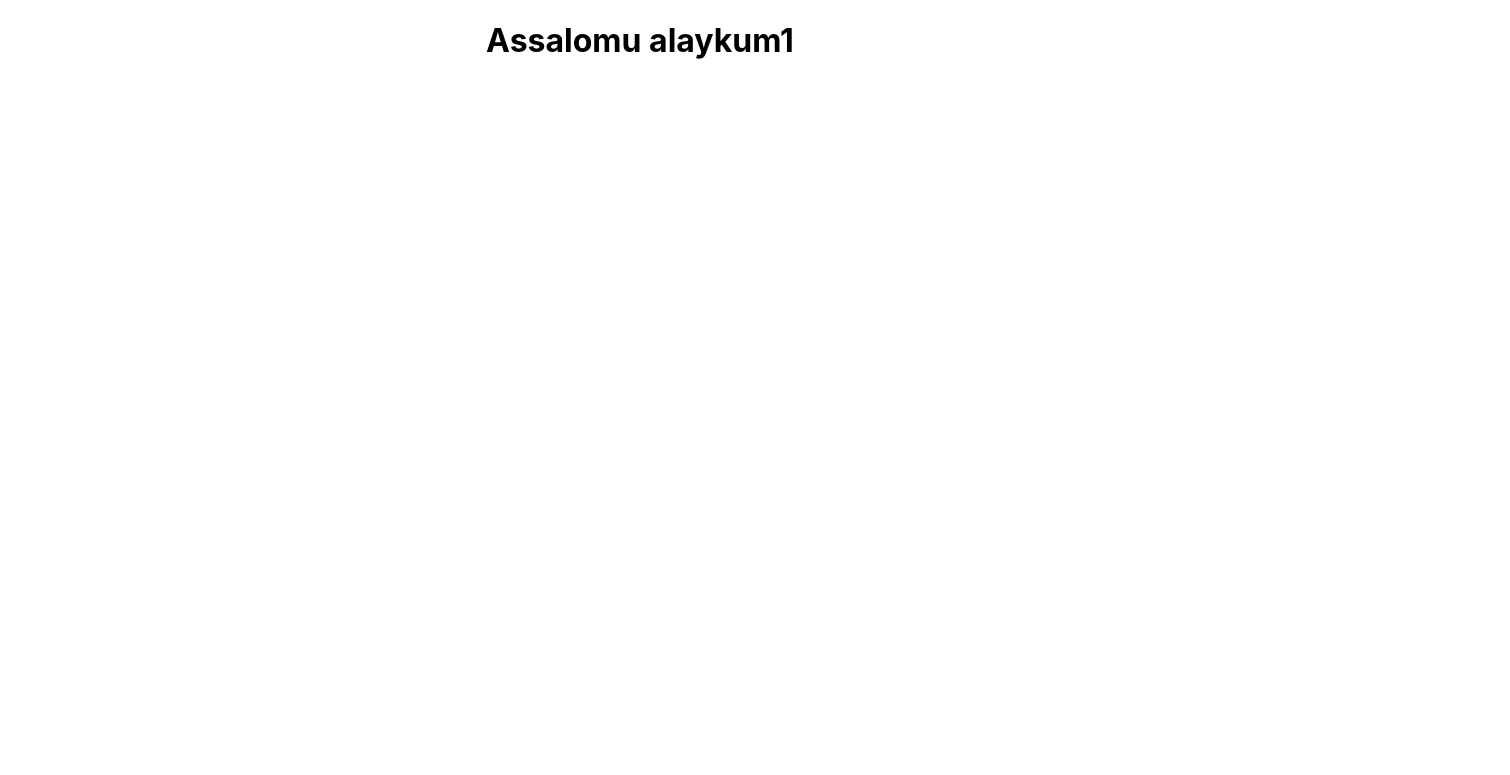
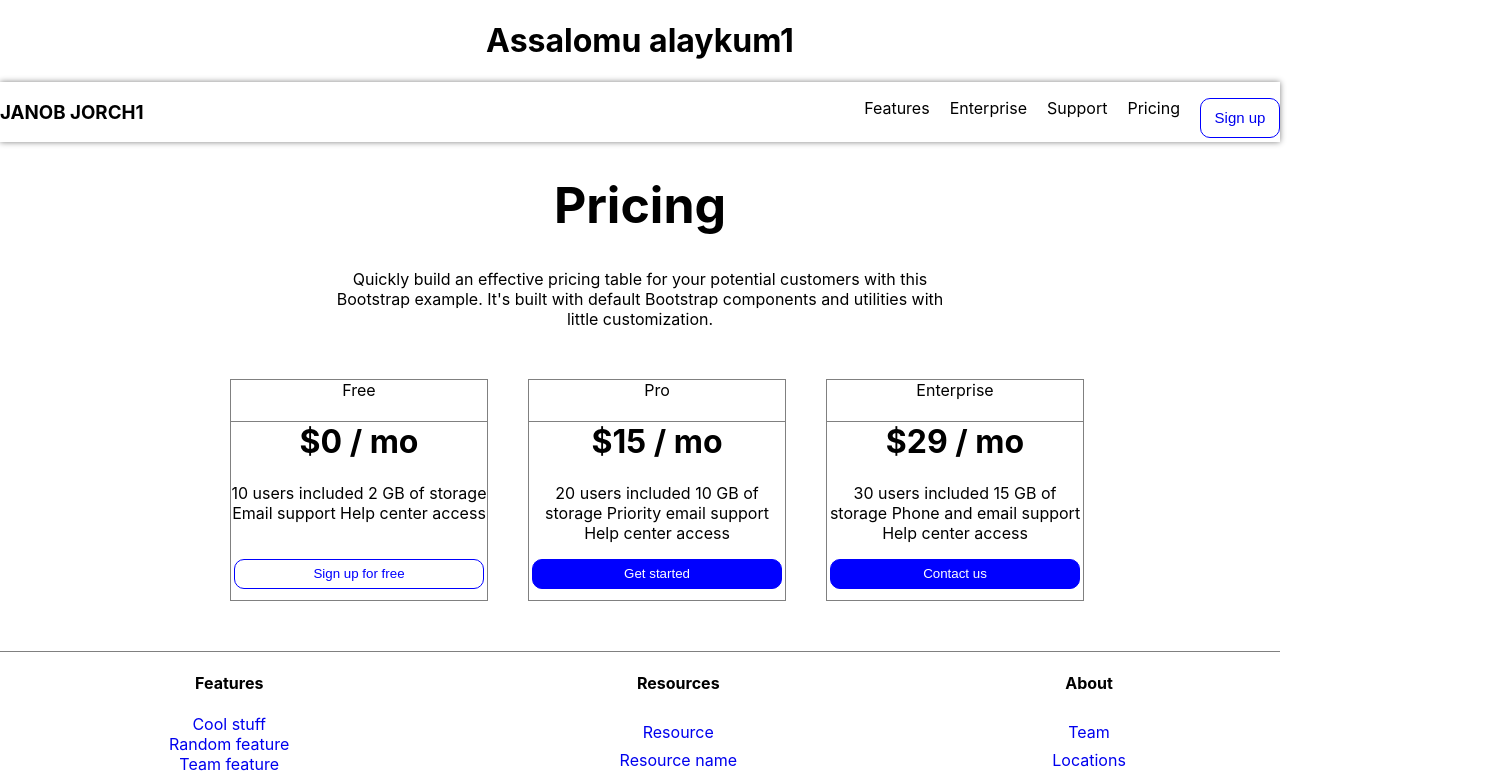
Before and after one commit to Juratbekdasturchi/loyihaffff, a React (Create React App) app: page / in a window 1280 px wide. Shown: the top 775 px of the page, 1510 px wide, since content can reach past the window. Built offline with nearby package versions, Linux system fonts and the light colour scheme.

Commit message:
four commit

```diff
--- a/src/App.css
+++ b/src/App.css
@@ -32,7 +32,124 @@
   from {
     transform: rotate(0deg);
   }
+
   to {
     transform: rotate(360deg);
   }
 }
+
+
+header {
+  width: 100%;
+  height: 60px;
+  display: flex;
+  justify-content: space-between;
+  box-shadow: 0px 0px 6px 0px gray;
+}
+
+ul {
+  display: flex;
+  list-style: none;
+  gap: 20px;
+}
+
+.btn0 {
+  width: 80px;
+  height: 40px;
+  background-color: white;
+  border: 1px solid blue;
+  color: blue;
+  font-size: 15px;
+}
+
+a {
+  text-decoration: none;
+}
+
+main {
+  text-align: center;
+}
+
+.div {
+  margin-top: 50px;
+  display: flex;
+  width: 100%;
+  height: auto;
+  gap: 40px;
+  margin-left: 230px;
+}
+
+.Bir {
+  width: 20%;
+  height: 220px;
+  border: 1px solid gray;
+}
+
+.Ikki {
+  width: 20%;
+  height: 220px;
+  border: 1px solid gray;
+}
+
+.Uch {
+  width: 20%;
+  height: 220px;
+  border: 1px solid gray;
+}
+
+.btn1 {
+  margin-top: 20px;
+  width: 250px;
+  height: 30px;
+  background-color: white;
+  border: 1px solid blue;
+  color: blue;
+}
+
+.btn2 {
+  width: 250px;
+  height: 30px;
+  background-color: blue;
+  border: 1px solid blue;
+  color: white;
+}
+
+.btn3 {
+  width: 250px;
+  height: 30px;
+  background-color: blue;
+  border: 1px solid blue;
+  color: white;
+}
+
+footer {
+  display: flex;
+  justify-content: space-around;
+  margin-top: 50px;
+  border-top: 1px solid gray;
+}
+
+.Features {
+  display: grid;
+}
+
+.Resources {
+  display: grid;
+}
+
+.About {
+  display: grid;
+}
+
+.s1 {
+  border-top: 1px solid gray;
+  font-size: 32px;
+}
+
+.display-4 {
+  font-size: 50px;
+}
+
+button {
+  border-radius: 10px;
+}
--- a/src/App.js
+++ b/src/App.js
@@ -5,6 +5,84 @@ function App() {
   return (
     <div className="App">
       <h1> Assalomu alaykum1</h1>
+      <header>
+        <h3> JANOB JORCH1 </h3>
+        <ul>
+          <li>Features</li>
+          <li>Enterprise</li>
+          <li>Support</li>
+          <li>Pricing</li>
+          <button className='btn0'><a class="btn" href="#">Sign up</a></button>
+        </ul>
+      </header>
+      <main>
+        <div class="pricing-header px-3 py-3 pt-md-5 pb-md-4 mx-auto text-center">
+          <h1 class="display-4">Pricing</h1>
+          <p class="lead">Quickly build an effective pricing table for your potential customers with this <br />
+            Bootstrap example. It's built with default Bootstrap components and utilities with <br />
+            little customization.</p>
+        </div>
+
+        <div className='div'>
+          <div className='Bir'>
+            <span>Free</span>
+            <h1 className='s1'>$0 / mo</h1>
+            <p>10 users included
+              2 GB of storage
+              Email support
+              Help center access</p>
+            <button className='btn1'>Sign up for free</button>
+          </div>
+
+          <div className='Ikki'>
+            <span>Pro</span>
+            <h1 className='s1'>$15 / mo</h1>
+            <p>20 users included
+              10 GB of storage
+              Priority email support
+              Help center access</p>
+            <button className='btn2'>Get started</button>
+          </div>
+
+          <div className='Uch'>
+            <span>Enterprise</span>
+            <h1 className='s1'>$29 / mo</h1>
+            <p>30 users included
+              15 GB of storage
+              Phone and email support
+              Help center access</p>
+            <button className='btn3'>Contact us</button>
+          </div>
+        </div>
+      </main>
+
+      <footer>
+        <div className='Features'>
+          <h4>Features</h4>
+          <a href='#'>Cool stuff</a>
+          <a href='#'>Random feature</a>
+          <a href='#'>Team feature</a>
+          <a href='#'>Stuff for developers</a>
+          <a href='#'>Another one</a>
+          <a href='#'>Last time</a>
+        </div>
+
+        <div className='Resources'>
+          <h4>Resources</h4>
+          <a href='#'>Resource</a>
+          <a href='#'>Resource name</a>
+          <a href='#'>Another resource</a>
+          <a href='#'>Final resource</a>
+        </div>
+
+        <div className='About'>
+          <h4>About</h4>
+          <a href='#'>Team</a>
+          <a href='#'>Locations</a>
+          <a href='#'>Privacy</a>
+          <a href='#'>Terms</a>
+        </div>
+      </footer>
 
 
     </div>
```
